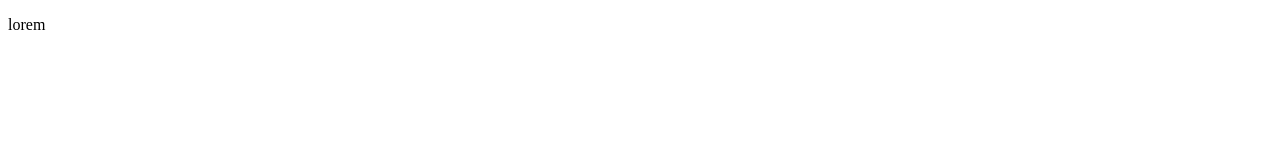
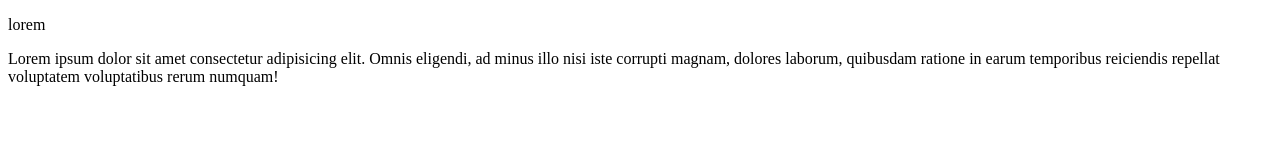
Before and after one commit to Techyshiva/learn-git, a plain HTML site: page index.html in a window 1280 px wide. Drawn offline with Linux system fonts and the light colour scheme.

Commit message:
-u option

```diff
--- a/index.html
+++ b/index.html
@@ -7,5 +7,11 @@
   </head>
   <body>
     <p>lorem</p>
+    <p>
+      Lorem ipsum dolor sit amet consectetur adipisicing elit. Omnis eligendi,
+      ad minus illo nisi iste corrupti magnam, dolores laborum, quibusdam
+      ratione in earum temporibus reiciendis repellat voluptatem voluptatibus
+      rerum numquam!
+    </p>
   </body>
 </html>
```
